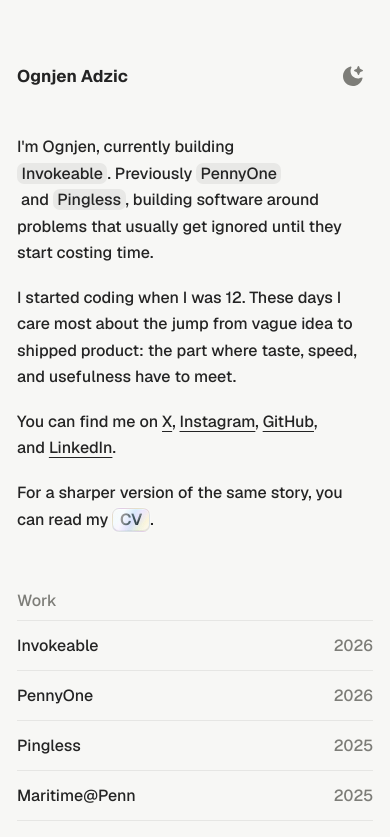
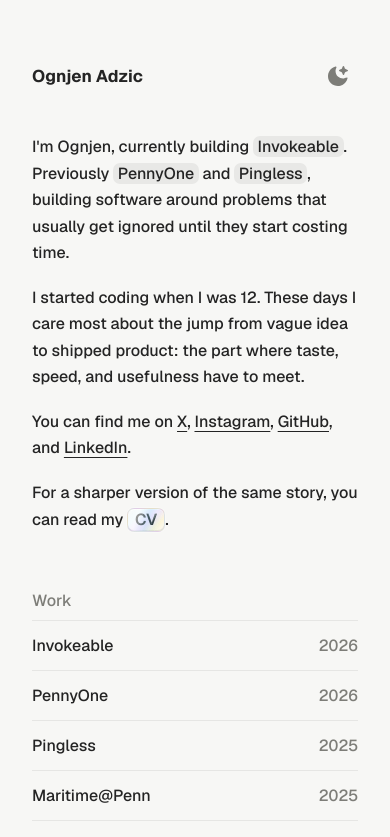
Before and after one commit to OgnjenAdzic28/portfolio, a Next.js app: page / in a window 390 px wide. Shown: the top 837 px of the page. Built offline with nearby package versions, Linux system fonts and the light colour scheme.

Commit message:
Increase mobile page gutters

```diff
--- a/src/app/globals.css
+++ b/src/app/globals.css
@@ -591,7 +591,7 @@ html[data-theme-transition="warp"]::view-transition-new(root) {
 
 @media (max-width: 720px) {
   .portfolio-shell {
-    width: min(100% - 34px, 840px);
+    width: min(calc(100% - 64px), 840px);
     padding: 56px 0 72px;
   }
 
@@ -603,6 +603,10 @@ html[data-theme-transition="warp"]::view-transition-new(root) {
     font-size: 16px;
     letter-spacing: 0;
     line-height: 1.66;
+  }
+
+  .animated-pill-separator {
+    white-space: pre-wrap;
   }
 
   .portfolio-section {
```
